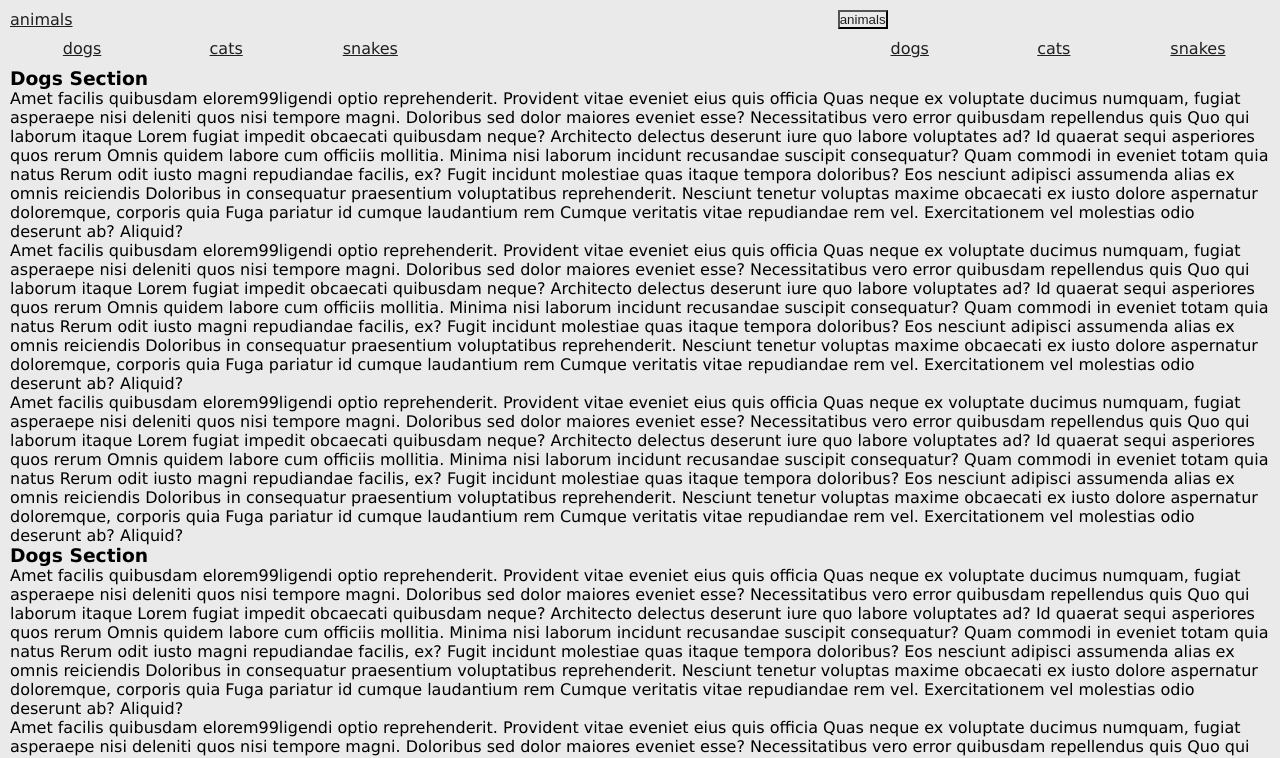
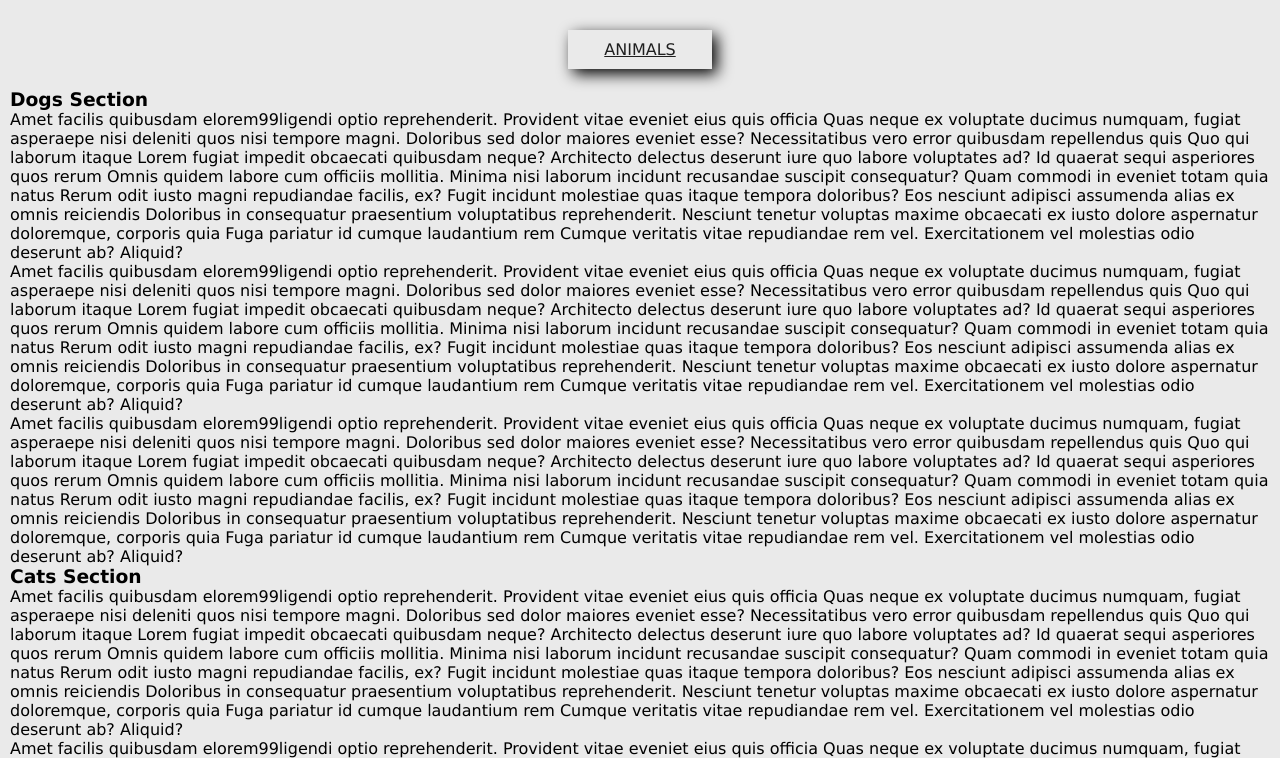
Before and after one commit to Scribler/Notes, a website: page odinProject/01project/src/dropmenu.html in a window 1280 px wide. Shown: the part 42-800 px from the top of the page. Drawn offline with nearby package versions, Linux system fonts and the light colour scheme; files that its build step writes are made by us from their sources.

Commit message:
added script files to git ignore and updated dropmenu project

```diff
--- a/odinProject/01project/src/dropmenu.html
+++ b/odinProject/01project/src/dropmenu.html
@@ -21,23 +21,23 @@
 
   <main>
     <div class="dropdown">
-      <a class="drop-button" href="#">animals</a>
+      <a class="drop-button" href="#">ANIMALS</a>
       <ul class="nav-items">
-        <li><a href="#">dogs</a></li>
-        <li><a href="#">cats</a></li>
-        <li><a href="#">snakes</a></li>
+        <li><a href="#dogs">dogs</a></li>
+        <li><a href="#cats">cats</a></li>
+        <li><a href="#snakes">snakes</a></li>
       </ul>
     </div>
 
 
-    <div class="dropdown-two">
-      <button class="drop-button">animals</button>
-      <ul class="nav-items">
-        <li><a href="dogs">dogs</a></li>
-        <li><a href="cats">cats</a></li>
-        <li><a href="snakes">snakes</a></li>
-      </ul>
-    </div>
+    <!-- <div class="dropdown-two"> -->
+      <!-- <button class="drop-button">animals</button> -->
+      <!-- <ul class="nav-items"> -->
+        <!-- <li><a href="dogs">dogs</a></li> -->
+        <!-- <li><a href="cats">cats</a></li> -->
+        <!-- <li><a href="snakes">snakes</a></li> -->
+      <!-- </ul> -->
+    <!-- </div> -->
 
 
 
@@ -56,7 +56,7 @@ Lorem fugiat impedit obcaecati quibusdam neque? Architecto delectus deserunt iur
     </div>
 
     <div class="content" id="cats">
-      <h3>Dogs Section</h3>
+      <h3>Cats Section</h3>
       <p>Amet facilis quibusdam elorem99ligendi optio reprehenderit. Provident vitae eveniet eius quis officia Quas neque ex voluptate ducimus numquam, fugiat asperaepe nisi deleniti quos nisi tempore magni. Doloribus sed dolor maiores eveniet esse? Necessitatibus vero error quibusdam repellendus quis Quo qui laborum itaque
 Lorem fugiat impedit obcaecati quibusdam neque? Architecto delectus deserunt iure quo labore voluptates ad? Id quaerat sequi asperiores quos rerum Omnis quidem labore cum officiis mollitia. Minima nisi laborum incidunt recusandae suscipit consequatur? Quam commodi in eveniet totam quia natus Rerum odit iusto magni repudiandae facilis, ex? Fugit incidunt molestiae quas itaque tempora doloribus? Eos nesciunt adipisci assumenda alias ex omnis reiciendis Doloribus in consequatur praesentium voluptatibus reprehenderit. Nesciunt tenetur voluptas maxime obcaecati ex iusto dolore aspernatur doloremque, corporis quia Fuga pariatur id cumque laudantium rem Cumque veritatis vitae repudiandae rem vel. Exercitationem vel molestias odio deserunt ab? Aliquid? </p>
       <p>Amet facilis quibusdam elorem99ligendi optio reprehenderit. Provident vitae eveniet eius quis officia Quas neque ex voluptate ducimus numquam, fugiat asperaepe nisi deleniti quos nisi tempore magni. Doloribus sed dolor maiores eveniet esse? Necessitatibus vero error quibusdam repellendus quis Quo qui laborum itaque
@@ -65,7 +65,7 @@ Lorem fugiat impedit obcaecati quibusdam neque? Architecto delectus deserunt iur
 Lorem fugiat impedit obcaecati quibusdam neque? Architecto delectus deserunt iure quo labore voluptates ad? Id quaerat sequi asperiores quos rerum Omnis quidem labore cum officiis mollitia. Minima nisi laborum incidunt recusandae suscipit consequatur? Quam commodi in eveniet totam quia natus Rerum odit iusto magni repudiandae facilis, ex? Fugit incidunt molestiae quas itaque tempora doloribus? Eos nesciunt adipisci assumenda alias ex omnis reiciendis Doloribus in consequatur praesentium voluptatibus reprehenderit. Nesciunt tenetur voluptas maxime obcaecati ex iusto dolore aspernatur doloremque, corporis quia Fuga pariatur id cumque laudantium rem Cumque veritatis vitae repudiandae rem vel. Exercitationem vel molestias odio deserunt ab? Aliquid? </p>
     </div>
     <div class="content" id="snakes">
-      <h3>Dogs Section</h3>
+      <h3>Snakes Section</h3>
       <p>Amet facilis quibusdam elorem99ligendi optio reprehenderit. Provident vitae eveniet eius quis officia Quas neque ex voluptate ducimus numquam, fugiat asperaepe nisi deleniti quos nisi tempore magni. Doloribus sed dolor maiores eveniet esse? Necessitatibus vero error quibusdam repellendus quis Quo qui laborum itaque
       <p>Amet facilis quibusdam elorem99ligendi optio reprehenderit. Provident vitae eveniet eius quis officia Quas neque ex voluptate ducimus numquam, fugiat asperaepe nisi deleniti quos nisi tempore magni. Doloribus sed dolor maiores eveniet esse? Necessitatibus vero error quibusdam repellendus quis Quo qui laborum itaque
       <p>Amet facilis quibusdam elorem99ligendi optio reprehenderit. Provident vitae eveniet eius quis officia Quas neque ex voluptate ducimus numquam, fugiat asperaepe nisi deleniti quos nisi tempore magni. Doloribus sed dolor maiores eveniet esse? Necessitatibus vero error quibusdam repellendus quis Quo qui laborum itaque
--- a/odinProject/01project/src/sass/components/_buttons.scss
+++ b/odinProject/01project/src/sass/components/_buttons.scss
@@ -5,7 +5,6 @@
   display: block;
   height: 100%;
   background-color: $grey;
-  color: $black;
   &:hover {
     background-color: $dark-grey;
   }
--- a/odinProject/01project/src/sass/pages/_dropmenu.scss
+++ b/odinProject/01project/src/sass/pages/_dropmenu.scss
@@ -1,29 +1,50 @@
-// Flexbox page specific styles
+// Dropmenu page specific styles
 @use '../base/reset';
 @use '../components/buttons' as *;
 @use '../abstracts/variables' as *;
 @use '../abstracts/mixins' as *;
 
-.dropdown {
-  display: inline-block;
-  position: relative;
-}
-.dropdown-two {
-  display: inline-block;
-  position: relative;
-  float: right;
+// universal dropdown styles
+.drop-button, .nav-items li a {
+  @include menu-buttons;
+    padding: 10px 0;
+    width: 144.117px;
+    text-align: center;
+    .drop-button {
+      background-color: teal;
+    }
 }
 
-.dropdown-content {
-  display: none;
-  position: absolute;
-  width: 100%;
-  overflow: auto;
-  box-shadow: 0px 10px 10px 0px rgba(0,0,0,0.4);
-  z-index: 1;
-  background-color: white;
+// left dropdown
+.dropdown {
+  display: flex;
+  flex-direction: column;
+  text-align: center;
+  padding: 20px 0;
+  .drop-button {
+    align-self: center;
+  }
+  .drop-button, .nav-items {
+    box-shadow: 5px 5px 15px black;
+  }
+  .nav-items {
+    background-color: teal;
+    display: flex;
+    flex-direction: column;
+    display: none;
+  }
+  .drop-button:focus~.nav-items {
+    display: flex;
+    flex-direction: column;
+    position: absolute;
+    margin-top: 40px;
+    margin-left: 509px;
+    z-index: 1;
+  }
+  // float: left;
 }
 
-.drop-button, .dropdown-content {
-  @include menu-buttons;
+// right dropdown
+.dropdown-two {
+  // float: right;
 }
```
Also changed, not shown: 2 other files.
